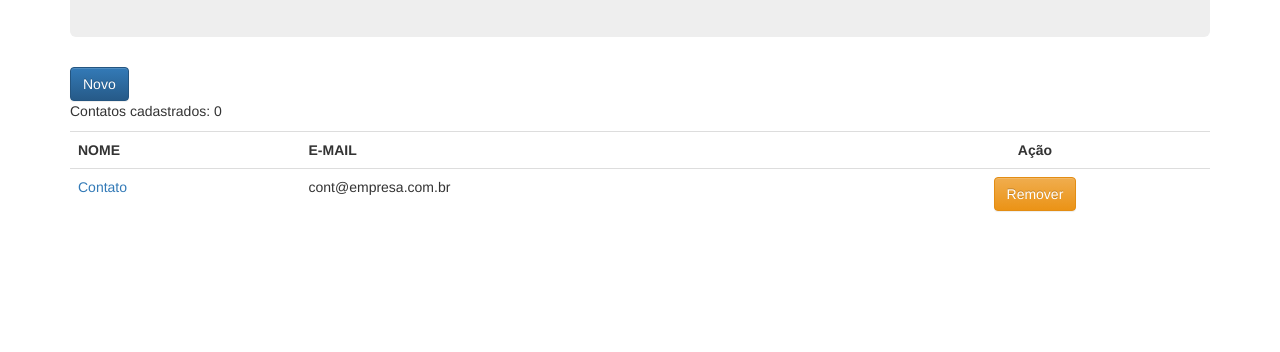
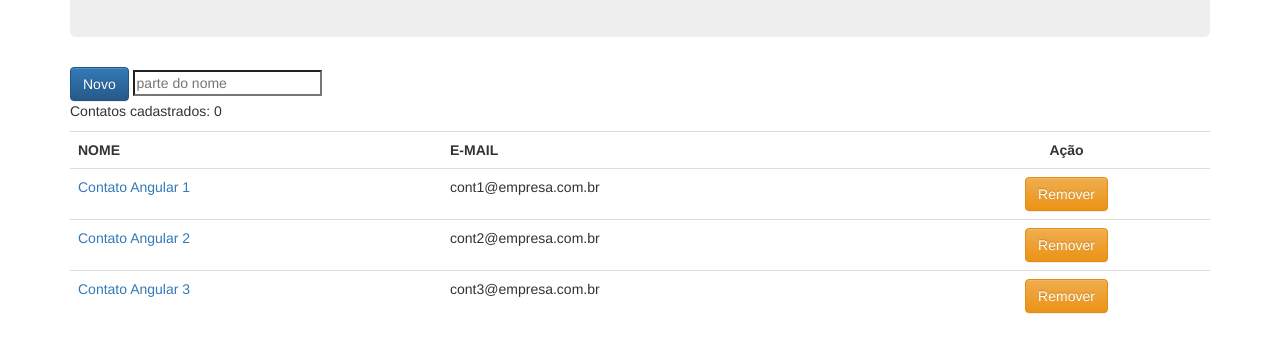
Before and after one commit to demartinezraul/Contatooh, a website: page public/index.html at #/contatos in a window 1280 px wide. Shown: the part 158-510 px from the top of the page. Drawn offline with Linux system fonts and the light colour scheme.

Commit message:
Adicionando filtro e lista estática

```diff
--- a/public/js/controllers/ContatosController.js
+++ b/public/js/controllers/ContatosController.js
@@ -1,7 +1,29 @@
 angular.module('contatooh').controller('ContatosController', function($scope) {
-		$scope.total = 0;
-		$scope.incrementa = function() {
-			$scope.total++;
-		};
 
+	$scope.total = 0;
+
+	$scope.incrementa = function() {
+		$scope.total++;
+	};
+
+	// Código omitido
+	$scope.contatos = [
+		{
+			"_id": 1,
+			"nome": "Contato Angular 1",
+			"email": "cont1@empresa.com.br"
+		},
+		{
+			"_id": 2,
+			"nome": "Contato Angular 2",
+			"email": "cont2@empresa.com.br"
+		},
+		{
+			"_id": 3,
+			"nome": "Contato Angular 3",
+			"email": "cont3@empresa.com.br"
+		}
+	];
+
+	$scope.filtro = '';
 });
--- a/public/partials/contatos.html
+++ b/public/partials/contatos.html
@@ -7,6 +7,7 @@
 <button class="btn btn-primary" ng-click="incrementa()">
 	Novo
 </button>
+<input ng-model="filtro" type="search" placeholder="parte do nome">
 <p>Contatos cadastrados: {{total}}</p>
 <div class="table-responsive">
 	<table class="table table-hover">
@@ -15,11 +16,11 @@
 			<th>E-MAIL</th>
 			<th class="text-center">Ação</th>
 		</tr>
-		<tr>
+		<tr ng-repeat="contato in contatos | filter: filtro"> <!-- Indicamos qual lista estamos varrendo nesse caso é (contatos) filter: filtra qualquer campo da tabela -->
 			<td>
-				<a>Contato</a>
+				<a>{{contato.nome}}</a>
 			</td>
-			<td>cont@empresa.com.br</td>
+			<td>{{contato.email}}</td>
 			<td class="text-center">
 				<button class="btn btn-warning">
 					Remover
```
Also changed, not shown: public/index.html (+2 -0 lines), README.md.
